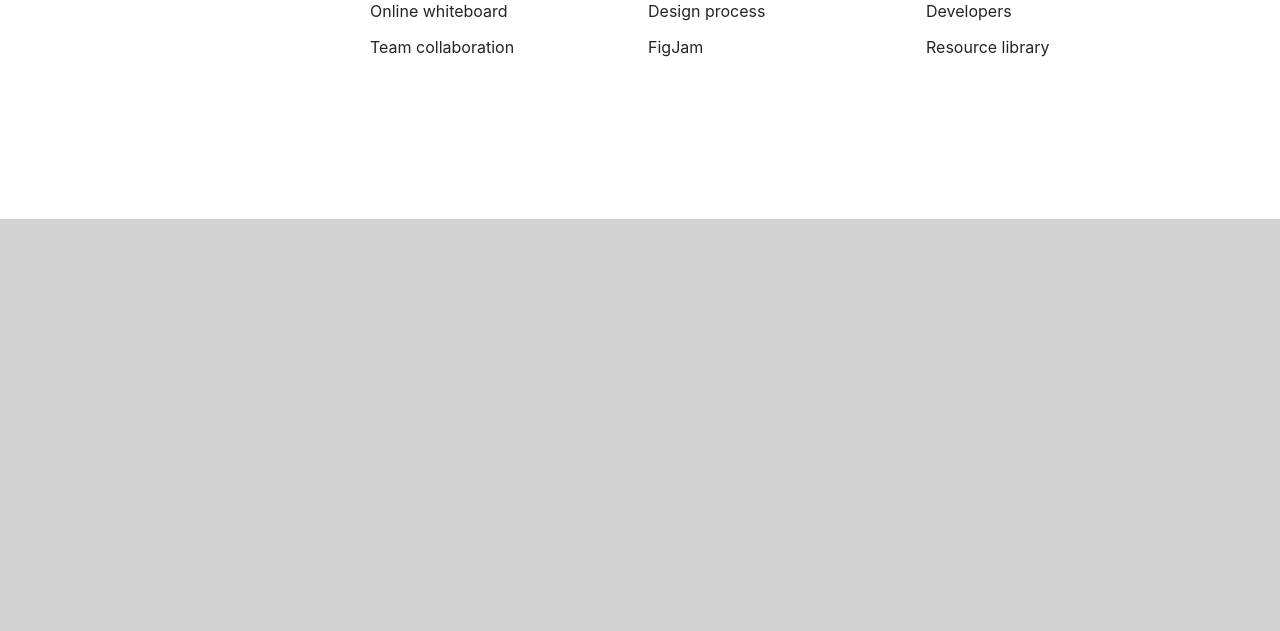
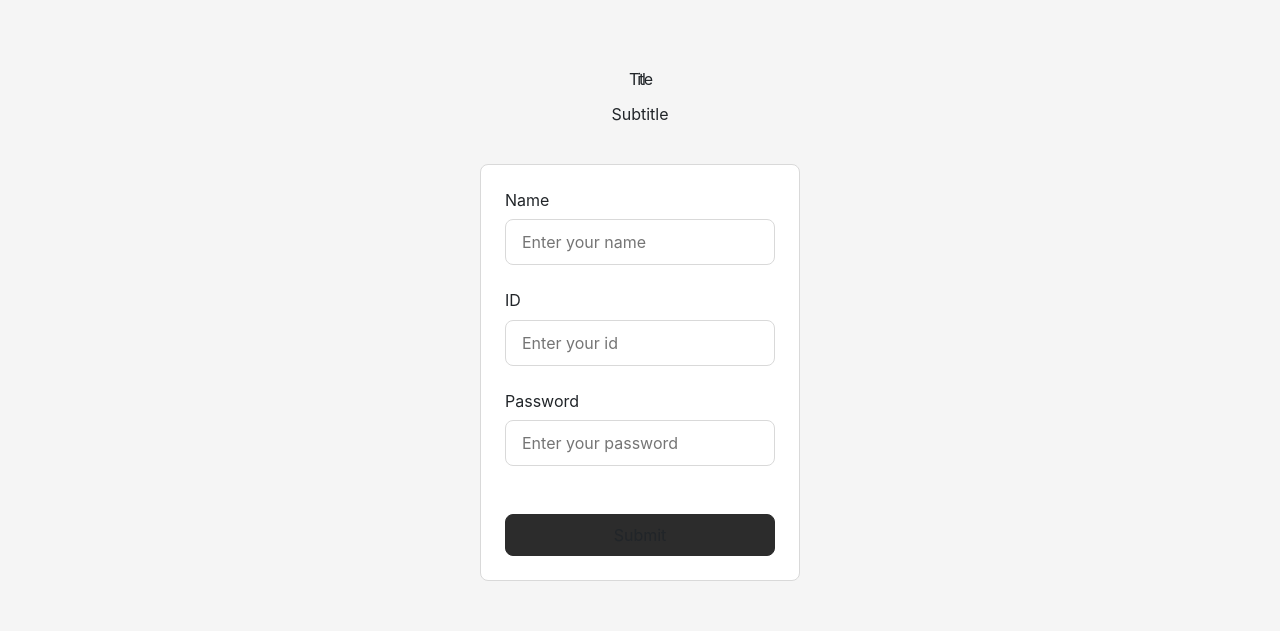
Before and after one commit to ehy0414/Resume_Management_Front, a React (Create React App) app: page / in a window 1280 px wide. Shown: the part 284-915 px from the top of the page. Before the commit the page ends 800 px from the top, so only its background shows below. Built offline with nearby package versions, Linux system fonts and the light colour scheme.

Commit message:
make LoginPage

```diff
--- a/package.json
+++ b/package.json
@@ -11,6 +11,7 @@
     "react-dom": "^18.3.1",
     "react-router-dom": "^6.26.1",
     "react-scripts": "5.0.1",
+    "styled-components": "^6.1.13",
     "web-vitals": "^2.1.4"
   },
   "scripts": {
--- a/src/App.js
+++ b/src/App.js
@@ -1,7 +1,7 @@
 import { BrowserRouter, Route, Routes, useNavigate } from 'react-router-dom';
 import "./App.css";
-import Header from "./component/include/Header";
-import HomePage from "./component/pages/HomePage";
+import Header from "./component/layout/Header";
+import LoginPage from './component/pages/LoginPage';
 import Footer from './component/layout/Footer';
 
 
@@ -10,7 +10,7 @@ function App() {
     <BrowserRouter>
       <Header />
       <Routes>
-        {/* <Route path="/" element={<HomePage />}></Route> */}
+        <Route path="/" element={<LoginPage />}></Route>
       </Routes>
       <Footer/>
     </BrowserRouter>
--- /dev/null
+++ b/src/component/includes/loginPage/FormContact.jsx
@@ -0,0 +1,76 @@
+import React from "react";
+import styled from "styled-components";
+import InputField from "./InputField";
+
+function FormContact() {
+  const inputFields = [
+    { label: "Name", type: "text" },
+    { label: "ID", type: "text" },
+    { label: "Password", type: "password" }
+  ];
+
+  return (
+    <StyledFormContact>
+      {inputFields.map((field, index) => (
+        <InputField key={index} label={field.label} type={field.type} />
+      ))}
+      <ButtonGroup>
+        <SubmitButton type="submit">Submit</SubmitButton>
+      </ButtonGroup>
+    </StyledFormContact>
+  );
+}
+
+const StyledFormContact = styled.form`
+  border-radius: 8px;
+  background-color: #fff;
+  display: flex;
+  min-width: 320px;
+  margin-top: 32px;
+  width: 320px;
+  max-width: 100%;
+  flex-direction: column;
+  justify-content: start;
+  padding: 24px;
+  font: var(--sds-typography-body-font-weight-regular) var(--sds-typography-body-size-medium) var(--sds-typography-body-font-family);
+  border: 1px solid #d9d9d9;
+  @media (max-width: 991px) {
+    white-space: initial;
+    padding: 0 20px;
+  }
+`;
+
+const ButtonGroup = styled.div`
+  display: flex;
+  margin-top: 24px;
+  width: 100%;
+  align-items: center;
+  gap: 16px;
+  color: var(--sds-color-text-brand-on-brand);
+  line-height: 1;
+  justify-content: start;
+  @media (max-width: 991px) {
+    white-space: initial;
+  }
+`;
+
+const SubmitButton = styled.button`
+  align-self: stretch;
+  border-radius: 8px;
+  background-color: #2c2c2c;
+  min-width: 240px;
+  width: 100%;
+  gap: 8px;
+  overflow: hidden;
+  flex: 1;
+  margin: auto 0;
+  padding: 12px;
+  border: 1px solid #2c2c2c;
+  color: inherit;
+  cursor: pointer;
+  @media (max-width: 991px) {
+    white-space: initial;
+  }
+`;
+
+export default FormContact;
--- /dev/null
+++ b/src/component/includes/loginPage/InputField.jsx
@@ -0,0 +1,49 @@
+import React from "react";
+import styled from "styled-components";
+
+function InputField({ label, type }) {
+  const id = label.toLowerCase().replace(/\s+/g, '-');
+
+  return (
+    <StyledInputField>
+      <Label htmlFor={id}>{label}</Label>
+      <Input type={type} id={id} placeholder={`Enter your ${label.toLowerCase()}`} />
+    </StyledInputField>
+  );
+}
+
+const StyledInputField = styled.div`
+  display: flex;
+  width: 100%;
+  flex-direction: column;
+  justify-content: start;
+  margin-bottom: 24px;
+  @media (max-width: 991px) {
+    white-space: initial;
+  }
+`;
+
+const Label = styled.label`
+  color: var(--sds-color-text-default-default);
+  line-height: 1.4;
+`;
+
+const Input = styled.input`
+  align-self: stretch;
+  flex: 1;
+  border-radius: 8px;
+  background-color: #fff;
+  min-width: 240px;
+  margin-top: 8px;
+  width: 100%;
+  overflow: hidden;
+  color: var(--sds-color-text-default-tertiary);
+  line-height: 1;
+  padding: 12px 16px;
+  border: 1px solid #d9d9d9;
+  @media (max-width: 991px) {
+    white-space: initial;
+  }
+`;
+
+export default InputField;
--- a/src/component/pages/LoginPage.jsx
+++ b/src/component/pages/LoginPage.jsx
@@ -0,0 +1,61 @@
+import React from "react";
+import styled from "styled-components";
+import FormContact from "../includes/loginPage/FormContact";
+
+function LoginPage() {
+  return (
+    <StyledHeroForm>
+      <Header>
+        <Title>Title</Title>
+        <Subtitle>Subtitle</Subtitle>
+      </Header>
+      <FormContact />
+    </StyledHeroForm>
+  );
+}
+
+const StyledHeroForm = styled.main`
+  background-color: #f5f5f5;
+  display: flex;
+  min-height: 913px;
+  width: 100%;
+  flex-direction: column;
+  align-items: center;
+  white-space: nowrap;
+  justify-content: center;
+  padding: 190px 24px;
+  @media (max-width: 991px) {
+    max-width: 100%;
+    white-space: initial;
+    padding: 100px 20px;
+  }
+`;
+
+const Header = styled.header`
+  display: flex;
+  width: 151px;
+  max-width: 100%;
+  flex-direction: column;
+  color: var(--sds-color-text-brand-on-brand-tertiary);
+  text-align: center;
+  line-height: 1.2;
+  justify-content: start;
+  @media (max-width: 991px) {
+    white-space: initial;
+  }
+`;
+
+const Title = styled.h1`
+  letter-spacing: -2.16px;
+  font: var(--sds-typography-title-hero-font-weight) var(--sds-typography-title-hero-size) var(--sds-typography-title-hero-font-family);
+  @media (max-width: 991px) {
+    font-size: 40px;
+  }
+`;
+
+const Subtitle = styled.h2`
+  margin-top: 8px;
+  font: var(--sds-typography-subtitle-font-weight) var(--sds-typography-subtitle-size-base) var(--sds-typography-subtitle-font-family);
+`;
+
+export default LoginPage;
```
Also changed, not shown: 1 other file (tests, documents, lock files or other folders).
